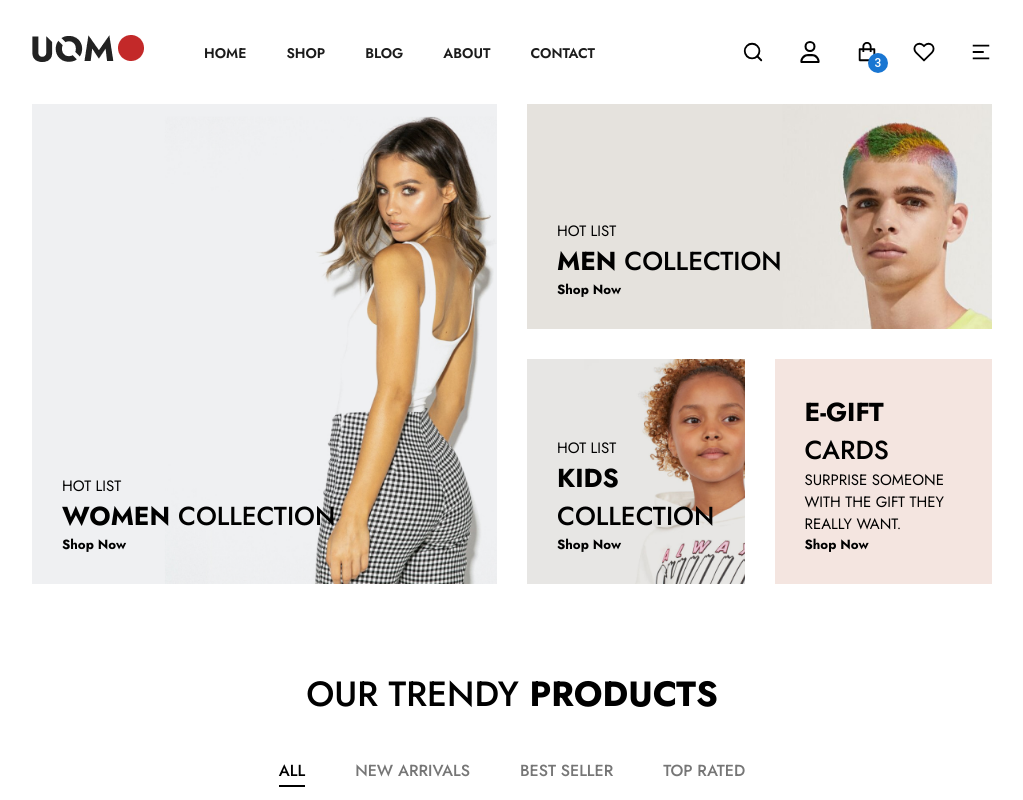
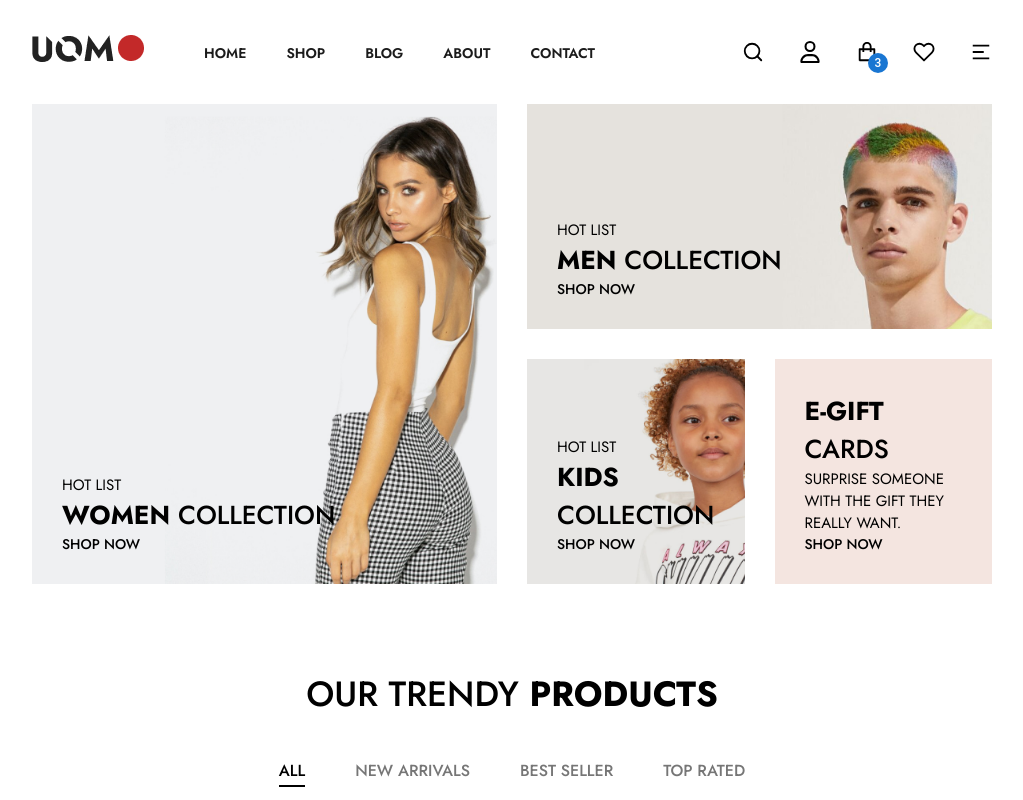
Before and after one commit to TopSecretStar/ecommerce-website, a React (Create React App) app: page / in a window 1280 px wide. Shown: the top 800 px of the page, without its empty margins (128-1151 px from the left). Built offline with nearby package versions, Linux system fonts and the light colour scheme.

Commit message:
Update CollectionBox and remove Instagram component in Home page

```diff
--- a/src/Components/Home/Collection/CollectionBox.css
+++ b/src/Components/Home/Collection/CollectionBox.css
@@ -73,6 +73,17 @@
   font-weight: bolder;
 }
 
+.collection h5 {
+  font-size: 14px;
+  text-transform: uppercase;
+  font-weight: 500;
+}
+
+.collection a {
+  text-decoration: none;
+  color: black;
+}
+
 @media screen and (max-width: 1210px) {
   .collection {
     grid-template-columns: 1fr;
--- a/src/Components/Home/Collection/CollectionBox.jsx
+++ b/src/Components/Home/Collection/CollectionBox.jsx
@@ -1,5 +1,7 @@
 import React from "react";
 import "./CollectionBox.css";
+
+import { Link } from "react-router-dom";
 
 const CollectionBox = () => {
   return (
@@ -10,7 +12,9 @@ const CollectionBox = () => {
           <h3 className="col-h3">
             <span>Women</span> Collection
           </h3>
-          <h5>Shop Now</h5>
+          <Link to="/shop">
+            <h5>Shop Now</h5>
+          </Link>
         </div>
         <div className="collectionRight">
           <div className="collectionTop">
@@ -18,7 +22,9 @@ const CollectionBox = () => {
             <h3 className="col-h3">
               <span>Men</span> Collection
             </h3>
-            <h5>Shop Now</h5>
+            <Link to="/shop">
+              <h5>Shop Now</h5>
+            </Link>
           </div>
           <div className="collectionBottom">
             <div className="box1">
@@ -26,7 +32,9 @@ const CollectionBox = () => {
               <h3 className="col-h3">
                 <span>Kids</span> Collection
               </h3>
-              <h5>Shop Now</h5>
+              <Link to="/shop">
+                <h5>Shop Now</h5>
+              </Link>
             </div>
             <div className="box2">
               <h3 className="col-h3">
@@ -35,7 +43,9 @@ const CollectionBox = () => {
               <p className="col-p">
                 Surprise someone with the gift they really want.
               </p>
-              <h5>Shop Now</h5>
+              <Link to="/shop">
+                <h5>Shop Now</h5>
+              </Link>
             </div>
           </div>
         </div>
--- a/src/Pages/Home.jsx
+++ b/src/Pages/Home.jsx
@@ -2,7 +2,7 @@ import React from "react";
 import Banner from "../Components/Home/Banner/Banner";
 import CollectionBox from "../Components/Home/Collection/CollectionBox";
 import Services from "../Components/Home/Services/Services";
-import Instagram from "../Components/Home/Insragram/Instagram";
+import Instagram from "../Components/Home/Instagram/Instagram";
 import Trendy from "../Components/Home/Trendy/Trendy";
 import LimitedEdition from "../Components/Home/Limited/LimitedEdition";
 import DealTimer from "../Components/Home/Deal/DealTimer";
```
Also changed, not shown: src/Components/Home/Instagram/Instagram.css (renamed from src/Components/Home/Insragram/Instagram.css), src/Components/Home/Instagram/Instagram.jsx (renamed from src/Components/Home/Insragram/Instagram.jsx).
